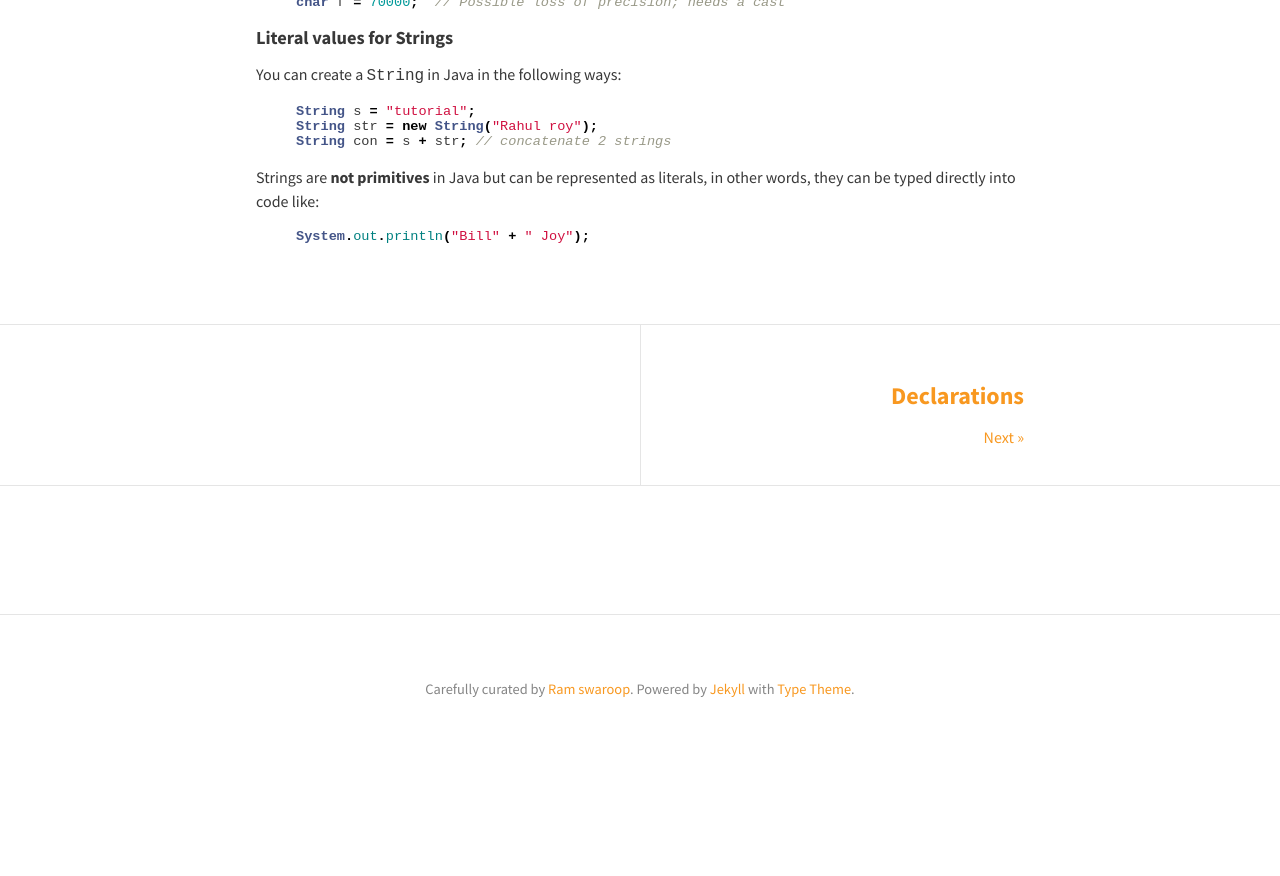
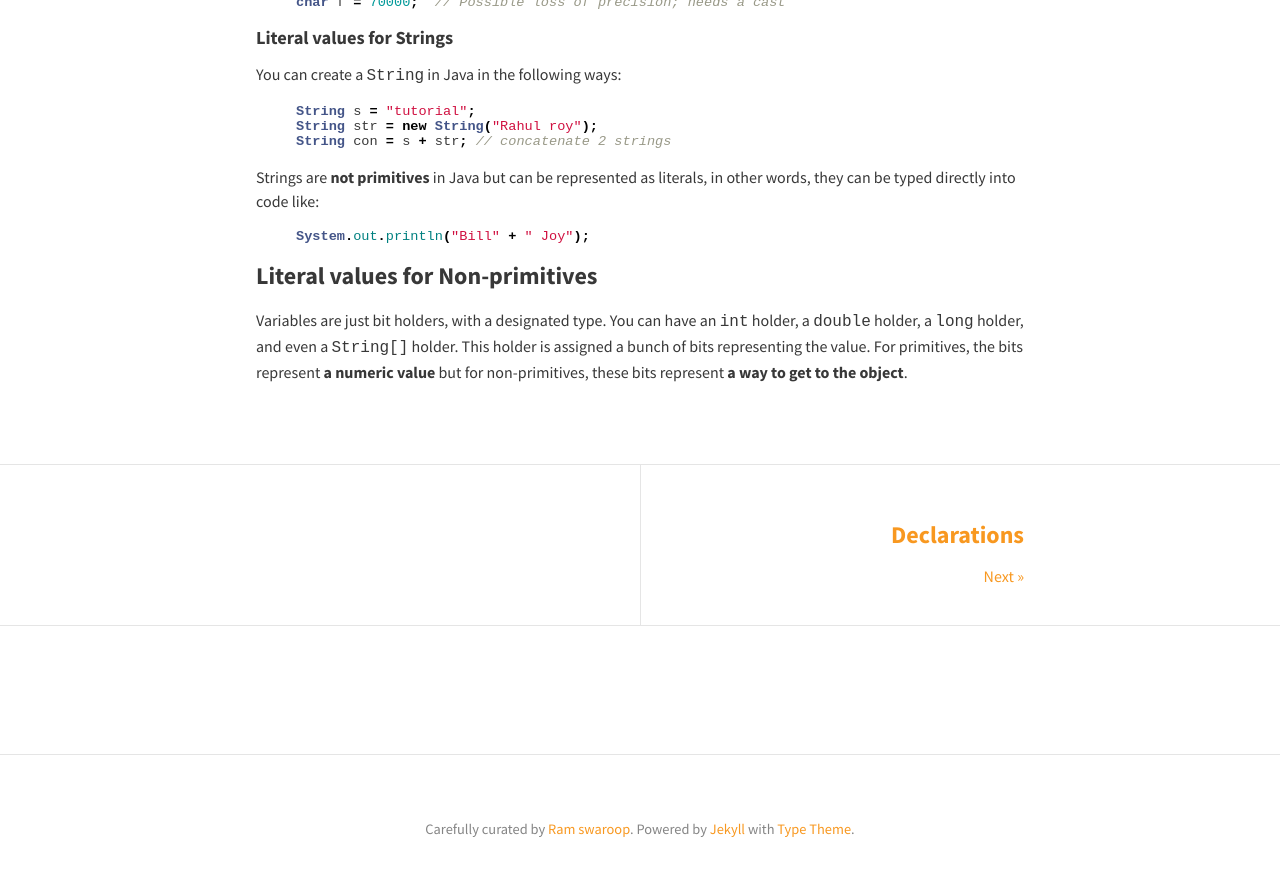
Before and after one commit to rampatra/JavaNotes, a Jekyll site: the page built from _posts/2015-05-14-variables-and-literals.md, in a window 1280 px wide and 900 px high, scrolled down 4022 px. Shown: the top 876 px of the window. Built offline with Jekyll 4.4.1, drawn with Linux system fonts in a browser that asks for light colours; nearby versions of some CDN libraries; comment, search, counter and statistics services are not loaded; before the commit the page ends 4787 px from its top, so only the background shows below that.

Commit message:
added content

```diff
--- a/_posts/2015-05-14-variables-and-literals.md
+++ b/_posts/2015-05-14-variables-and-literals.md
@@ -234,3 +233,9 @@ into code like:
 {% highlight java %}
 System.out.println("Bill" + " Joy");
 {% endhighlight %}
+
+### Literal values for Non-primitives
+
+Variables are just bit holders, with a designated type. You can have an `int` holder, a `double` holder, a `long` holder,
+and even a `String[]` holder. This holder is assigned a bunch of bits representing the value. For primitives, the bits
+represent __a numeric value__ but for non-primitives, these bits represent __a way to get to the object__.
```
Also changed, not shown: other parts of _posts/2015-05-14-variables-and-literals.md (+0 -1 lines).
